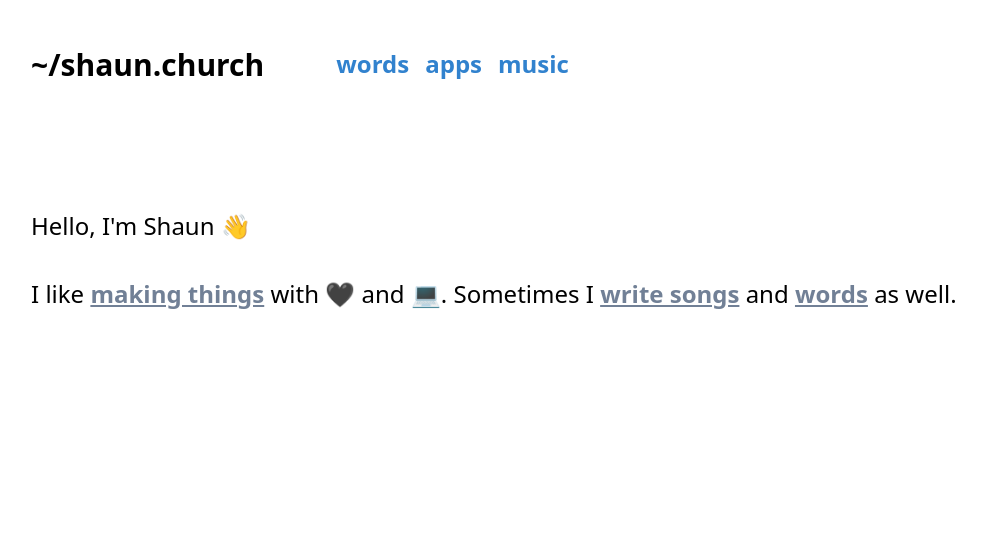
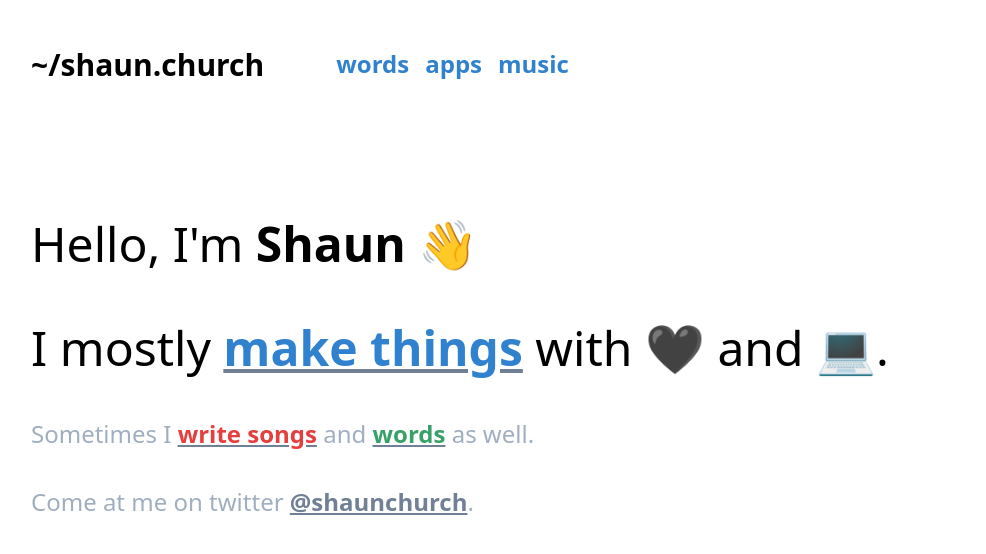
Before and after one commit to NorfolkDev/norfolkdevelopers-website, a Next.js app: page / in a window 1280 px wide. Shown: the top 554 px of the page, without its empty margins (129-1115 px from the left). Built offline with nearby package versions, Linux system fonts and the light colour scheme.

Commit message:
Change homepage styles

```diff
--- a/src/pages/index.tsx
+++ b/src/pages/index.tsx
@@ -4,22 +4,37 @@ import Layout from "../components/layout/Layout";
 export default function IndexRoute() {
   return (
     <Layout>
-      <main className="inset typography mt-20 text-2xl">
-        <p>Hello, I'm Shaun 👋</p>
+      <main className="inset typography mt-20 text-5xl">
         <p>
-          I like{" "}
+          Hello, I'm <span className="font-bold">Shaun</span> 👋
+        </p>
+        <p>
+          I mostly{" "}
           <Link href="/apps">
-            <a>making things</a>
+            <a>
+              <span className="text-blue-600">make things</span>
+            </a>
           </Link>{" "}
-          with 🖤 and 💻. Sometimes I{" "}
+          with 🖤 and 💻.
+        </p>
+        <p className="text-2xl text-gray-500">
+          Sometimes I{" "}
           <Link href="/music">
-            <a>write songs</a>
+            <a>
+              <span className="text-red-600">write songs</span>
+            </a>
           </Link>{" "}
           and{" "}
           <Link href="/words">
-            <a>words</a>
+            <a>
+              <span className="text-green-600">words</span>
+            </a>
           </Link>{" "}
           as well.
+        </p>
+        <p className="text-2xl text-gray-500">
+          Come at me on twitter{" "}
+          <a href="https://twitter.com/shaunchurch">@shaunchurch</a>.
         </p>
       </main>
     </Layout>
```
